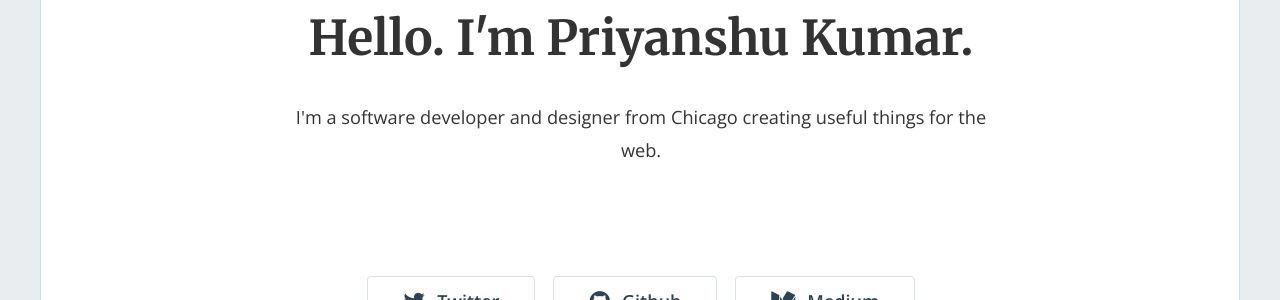
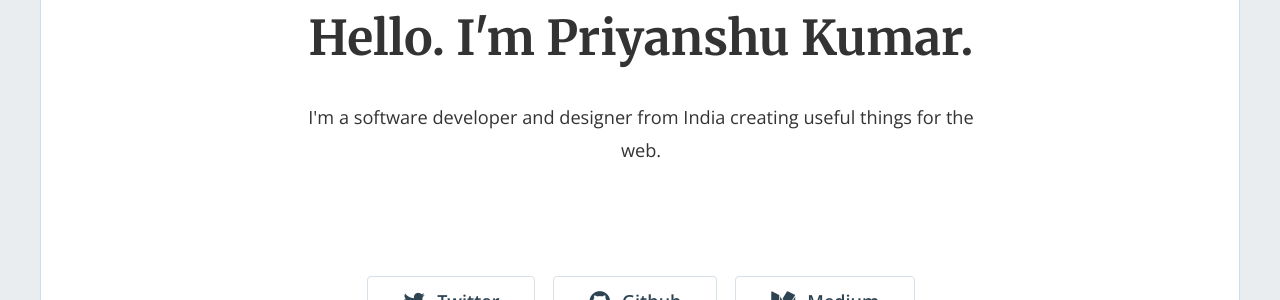
Before and after one commit to priyanshu966106/datascience-port, a Jekyll site: the page built from index.html, in a window 1280 px wide and 900 px high. Shown: the part 148-448 px from the top of the window. Built offline with Jekyll 4.4.1, drawn with Linux system fonts in a browser that asks for light colours; nearby versions of some CDN libraries; the list of posts is cut into pages by our own code.

Commit message:
Merged with uat

```diff
--- a/_config.yml
+++ b/_config.yml
@@ -15,7 +15,7 @@
 # in the templates via {{ site.myvariable }}.
 title: "Hello. I'm Priyanshu Kumar."
 email: 'priyanshu966106@gmail.com'
-description: "I'm a software developer and designer from Chicago creating useful things for the web."
+description: "I'm a software developer and designer from India creating useful things for the web."
 baseurl: "" # the subpath of your site, e.g. /blog
 url: "https://priyanshutg.github.io/phantom" # the base hostname & protocol for your site, e.g. https://example.com
 twitter_username: 'jamigibbs'
```
